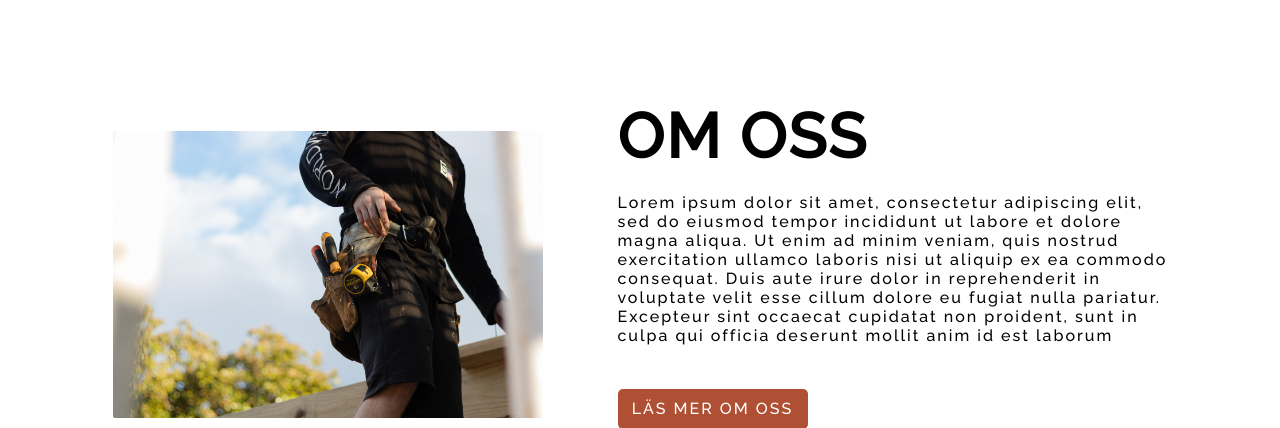
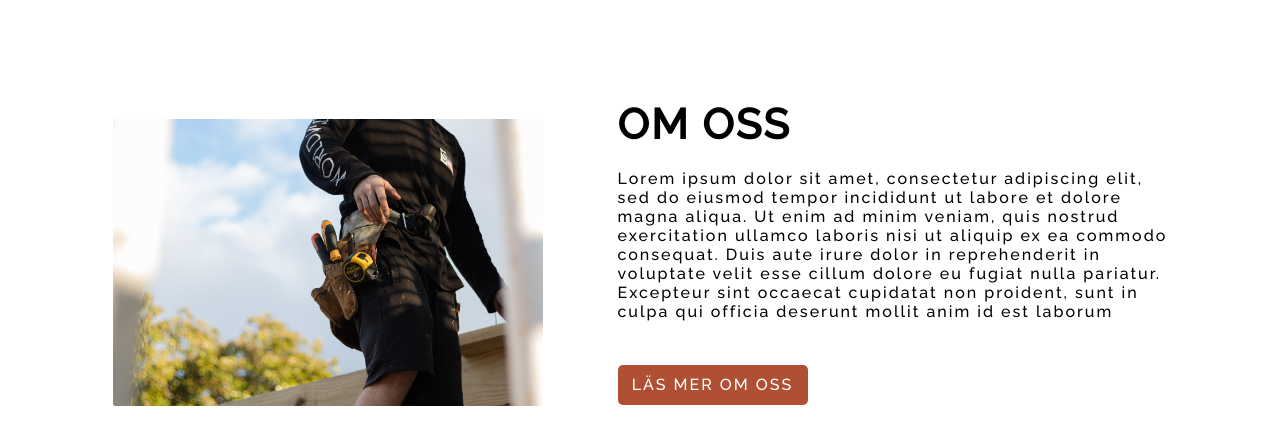
Before and after one commit to amandaheikki/byggsida, a Django app: page / in a window 1280 px wide. Shown: the part 775-1203 px from the top of the page. Run offline with Django 4.2, Linux system fonts and the light colour scheme; data comes from the database, SQL or seed files in the repository; parts of the project's set-up code (start-up, migrations or seed data) failed here and were passed over.

Commit message:
new commit

```diff
--- a/website/static/website/stylesheet.css
+++ b/website/static/website/stylesheet.css
@@ -233,7 +233,7 @@ main{
 }
 
 .about_text h2{
-    font-size: 62px;
+    font-size: 42px;
     text-transform: uppercase;
     margin-bottom: 20px;
 }
```
Also changed, not shown: media/images/23/about.jpg (added), media/images/23/about2.jpg (added), media/images/23/service2_Wdy6jcx.jpg (added), media/images/23/startimg.jpg (added), media/images/23/woodwork2.jpg (added), media/images/23/woodwork2_9adwYlL.jpg (added), media/images/23/woodwork3.jpg (added), 1 other file.
